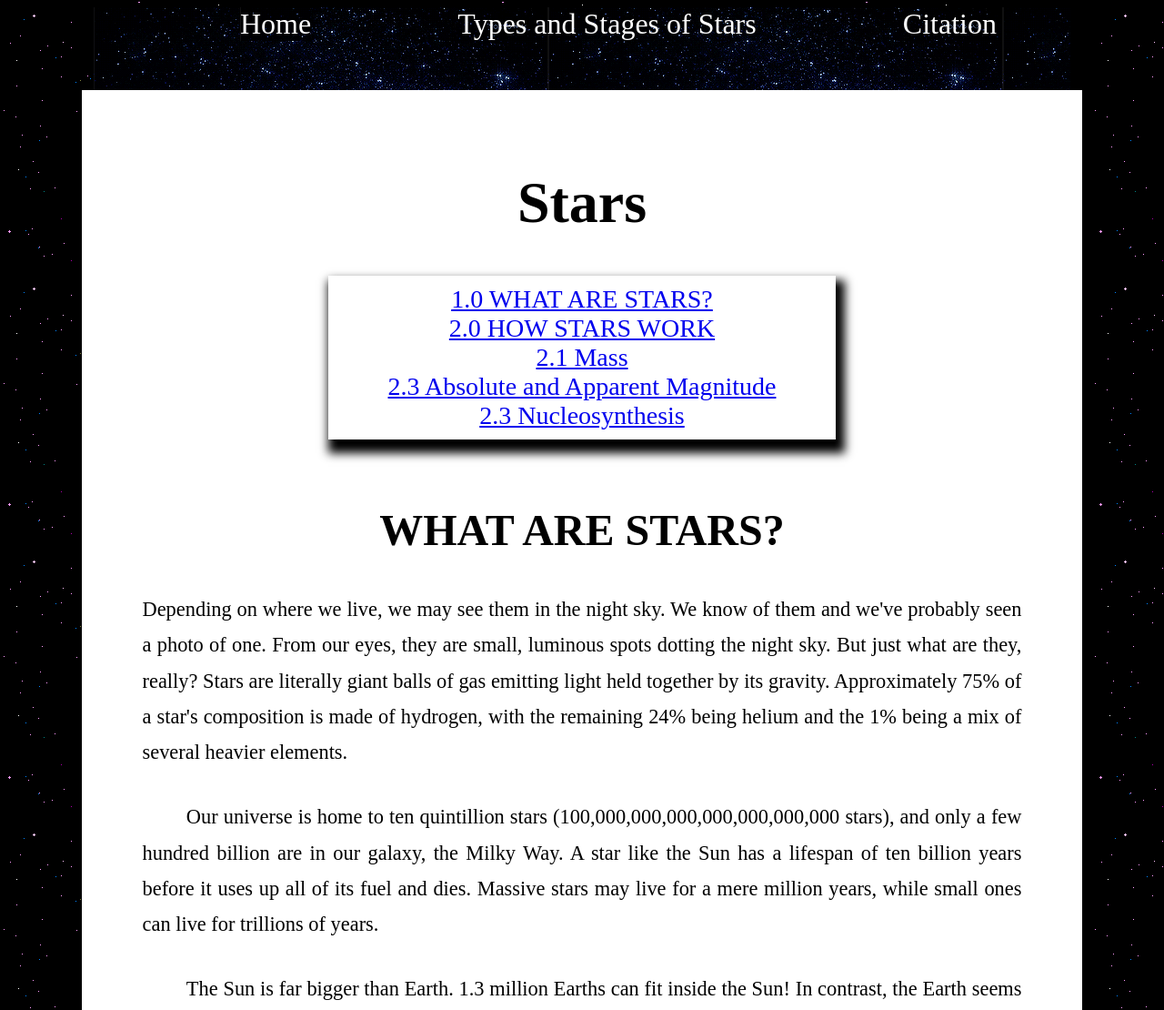
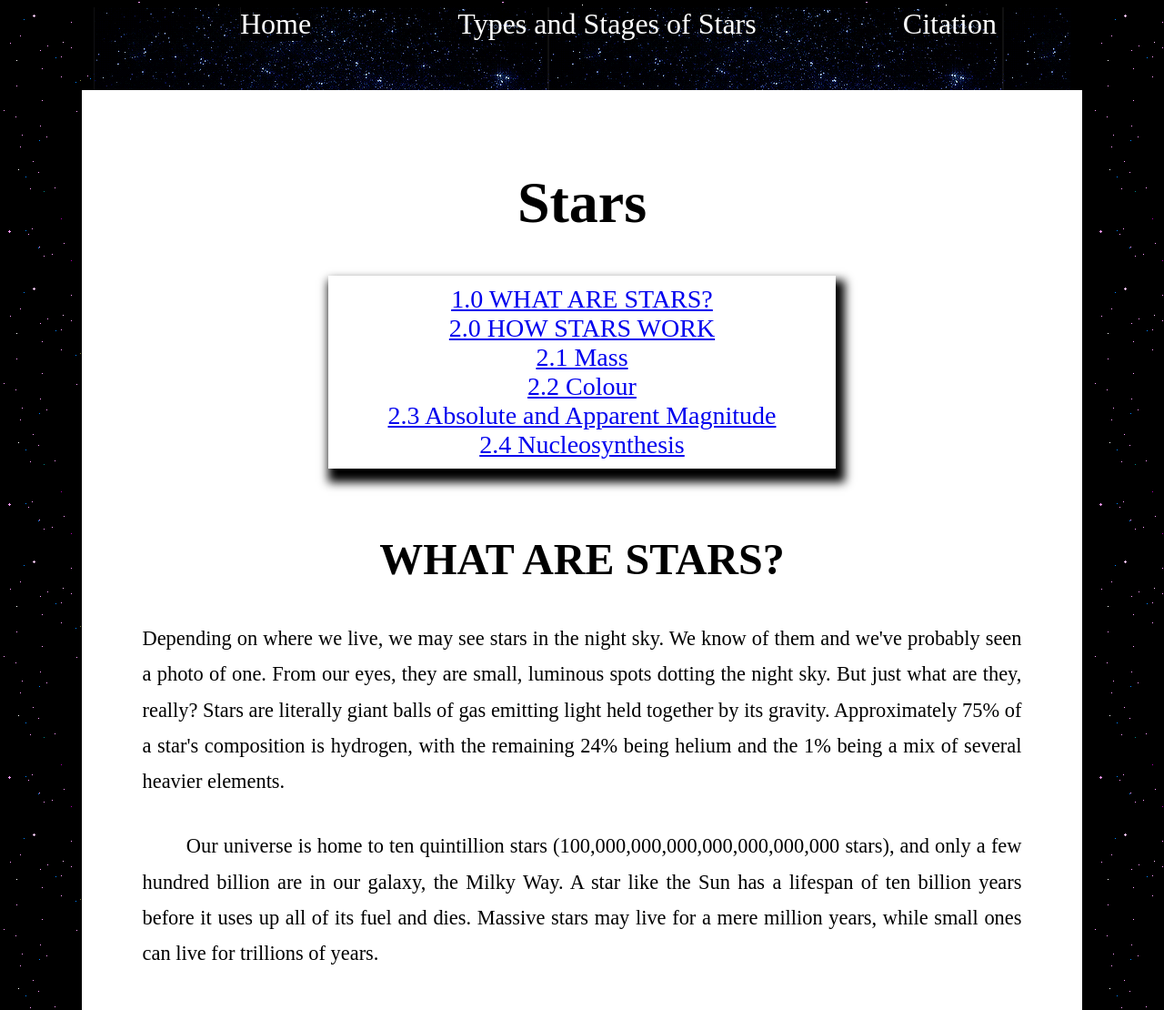
Before and after one commit to tangNghi/home, a plain HTML site: page index.html in a window 1280 px wide. Shown: the top 1110 px of the page at 91% size. Drawn offline with Linux system fonts and the light colour scheme; files whose address does not match are found by name.

Commit message:
Add files via upload

```diff
--- a/index.html
+++ b/index.html
@@ -1,7 +1,7 @@
 <!doctype html>
 <html lang="en">
 	<head>
-		<title>Stars</title>
+		<title> Stars </title>
 		<meta charset="UTF-8">
 		<link rel="stylesheet" type="text/css" href="mystyle.css">
 	</head>
@@ -21,18 +21,20 @@
 				<li> <a href="#stars"> 1.0 WHAT ARE STARS? </a> </li>
 				<li> <a href="#how"> 2.0 HOW STARS WORK </a> </li>
 				<li> <a href="#mass"> 2.1 Mass </a> </li>
+				<li> <a href="#colour"> 2.2 Colour </a> </li>
 				<li> <a href="#magnitude"> 2.3 Absolute and Apparent Magnitude </a> </li>
-				<li> <a href="nucleosynthesis"> 2.3 Nucleosynthesis </a> </li>
+				<li> <a href="#nucleosynthesis"> 2.4 Nucleosynthesis </a> </li>
 			</ul>
 
-
-			<!--change centerimg to centreimg-->
+			<!--Check table of contents again to make sure it works-->
 
 			<h2 id="stars"> WHAT ARE STARS? </h2>
 
-			<p> Depending on where we live, we may see them in the night sky. We know of them and we've probably seen a photo of one. From our eyes, they are small, luminous spots dotting the night sky. But just what are they, really? Stars are literally giant balls of gas emitting light held together by its gravity. Approximately 75% of a star's composition is made of hydrogen, with the remaining 24% being helium and the 1% being a mix of several heavier elements. </p>
+			<p> Depending on where we live, we may see stars in the night sky. We know of them and we've probably seen a photo of one. From our eyes, they are small, luminous spots dotting the night sky. But just what are they, really? Stars are literally giant balls of gas emitting light held together by its gravity. Approximately 75% of a star's composition is hydrogen, with the remaining 24% being helium and the 1% being a mix of several heavier elements. </p>
 
 			<p class="indent"> Our universe is home to ten quintillion stars (100,000,000,000,000,000,000,000 stars), and only a few hundred billion are in our galaxy, the Milky Way. A star like the Sun has a lifespan of ten billion years before it uses up all of its fuel and dies. Massive stars may live for a mere million years, while small ones can live for trillions of years. </p>
+
+			<!--Remember: indent is for actual indented paragraphs-->
 
 			<p class="indent"> The Sun is far bigger than Earth. 1.3 million Earths can fit inside the Sun! In contrast, the Earth seems tiny compared to the Sun. However, on an astronomical level, the Sun is considered an average-sized star. If you were to compare its size with other super giant stars in our galaxy, you would barely be able to see it. </p>
 
```
Also changed, not shown: Types-of-Stars.html (+1 -1 lines).
